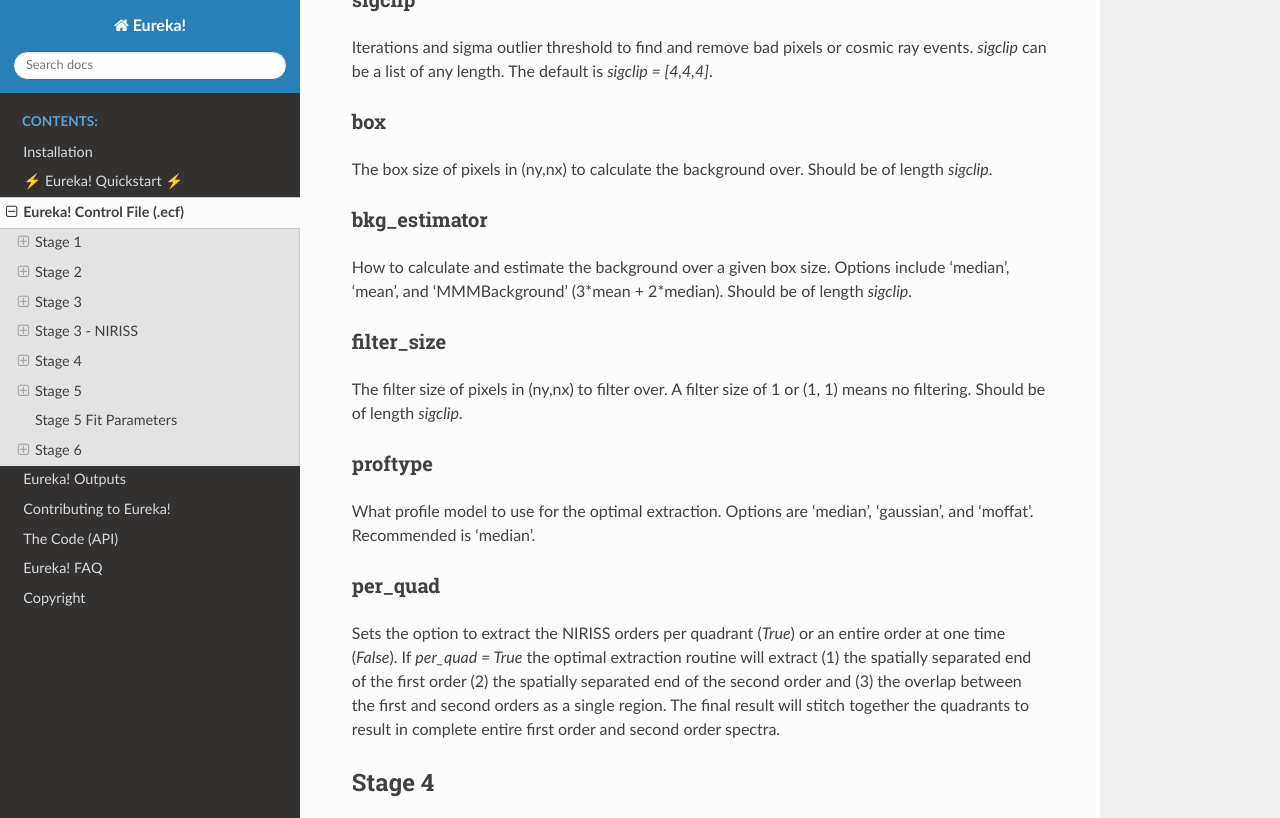
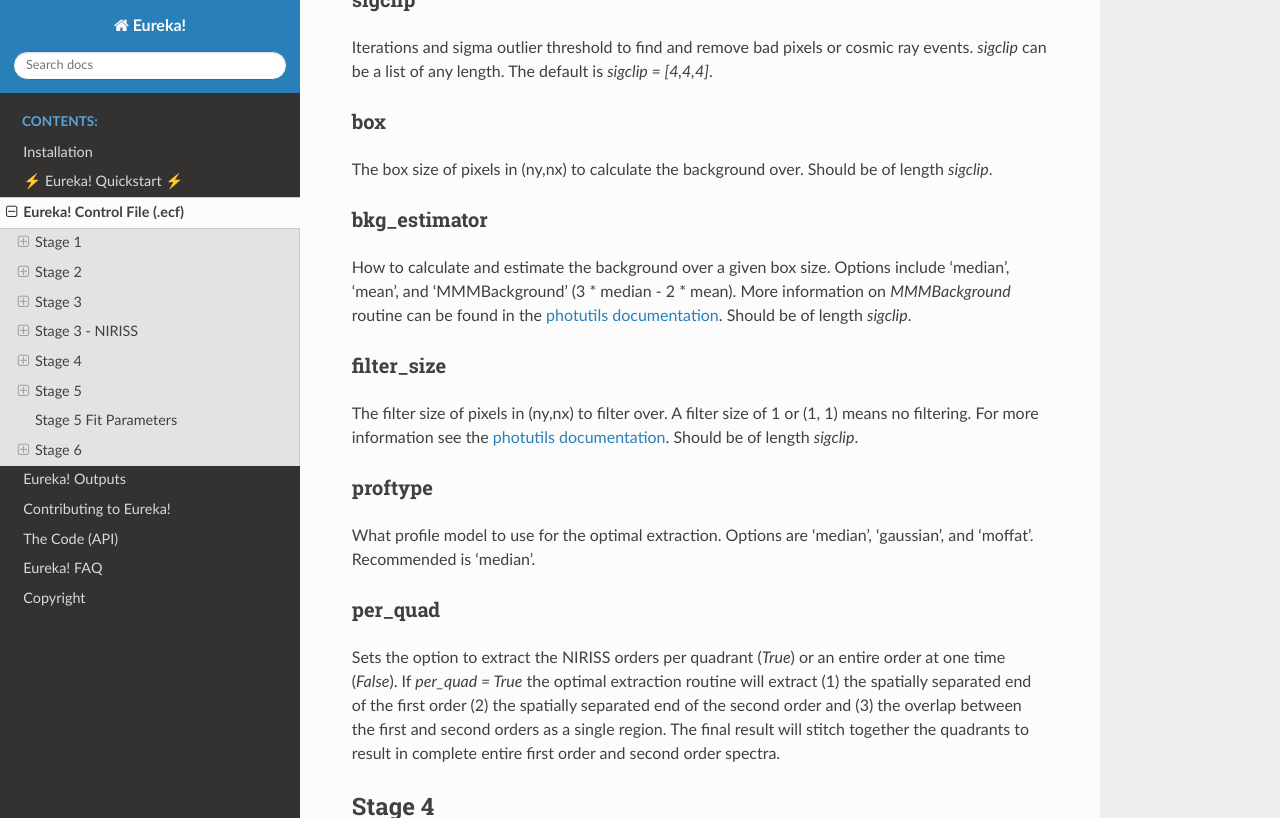
Before and after one commit to kevin218/Eureka, a Sphinx documentation site: the page built from docs/source/ecf.rst, in a window 1280 px wide and 900 px high, scrolled down 9519 px, cut to the strip 0-818 px from the top of the window. Built offline with Sphinx 7.4.7 and the Read the Docs theme 2.0.0, drawn with Linux system fonts in a browser that asks for light colours.

Commit message:
photutils documentation links

```diff
--- a/docs/source/ecf.rst
+++ b/docs/source/ecf.rst
@@ -334,11 +334,11 @@
 
 bkg_estimator
 '''''''''''''
-How to calculate and estimate the background over a given box size. Options include 'median', 'mean', and 'MMMBackground' (3*mean + 2*median). Should be of length `sigclip`.
+How to calculate and estimate the background over a given box size. Options include 'median', 'mean', and 'MMMBackground' (3 * median - 2 * mean). More information on `MMMBackground` routine can be found in the `photutils documentation <https://photutils.readthedocs.io/en/stable/api/photutils.background.MMMBackground.html?highlight=mmmbackground#photutils.background.MMMBackground>`__. Should be of length `sigclip`.
 
 filter_size
 '''''''''''
-The filter size of pixels in (ny,nx) to filter over. A filter size of 1 or (1, 1) means no filtering. Should be of length `sigclip`.
+The filter size of pixels in (ny,nx) to filter over. A filter size of 1 or (1, 1) means no filtering. For more information see the `photutils documentation <https://photutils.readthedocs.io/en/stable/api/photutils.background.Background2D.html>`__. Should be of length `sigclip`.
 
 proftype
 ''''''''
```
